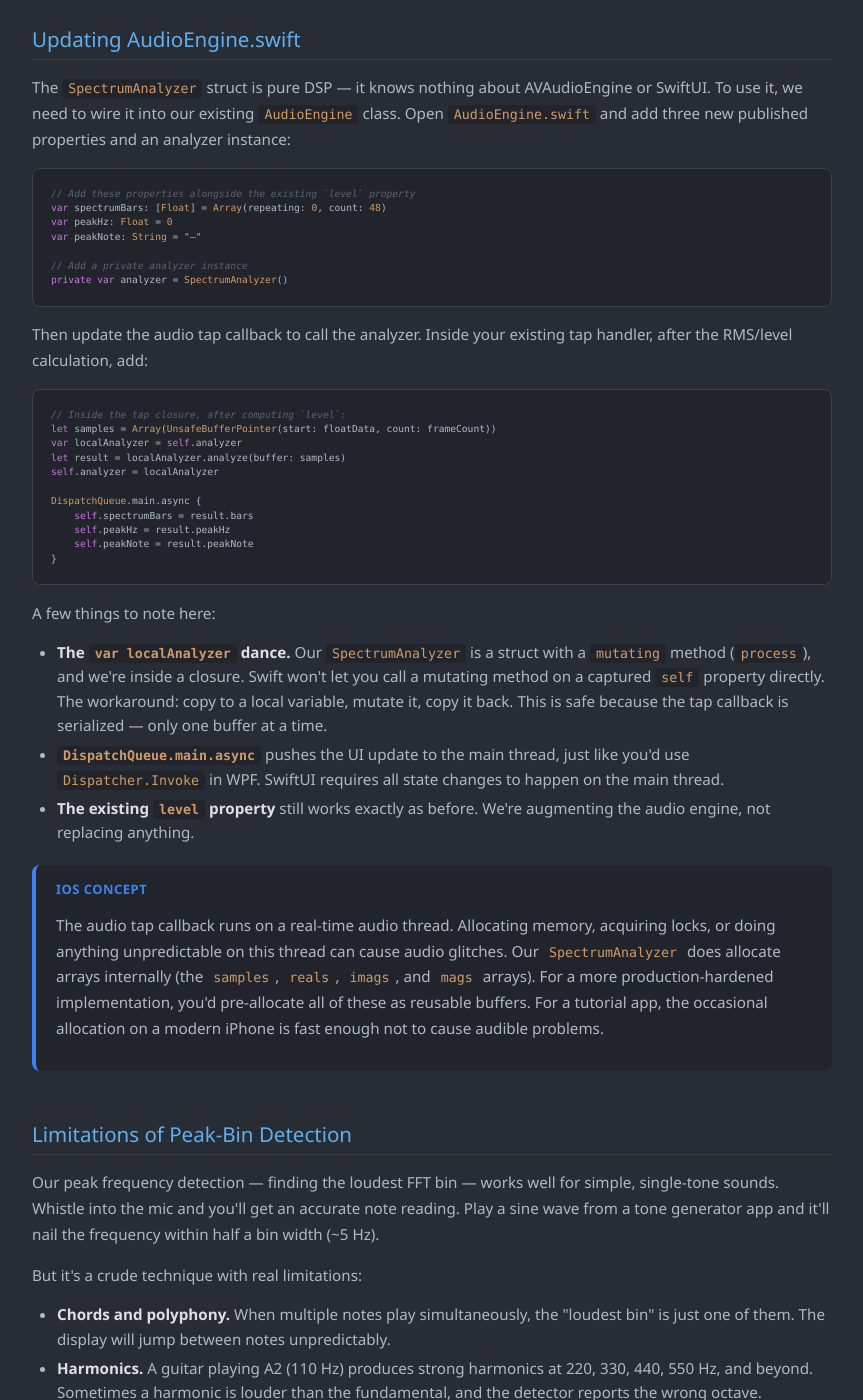
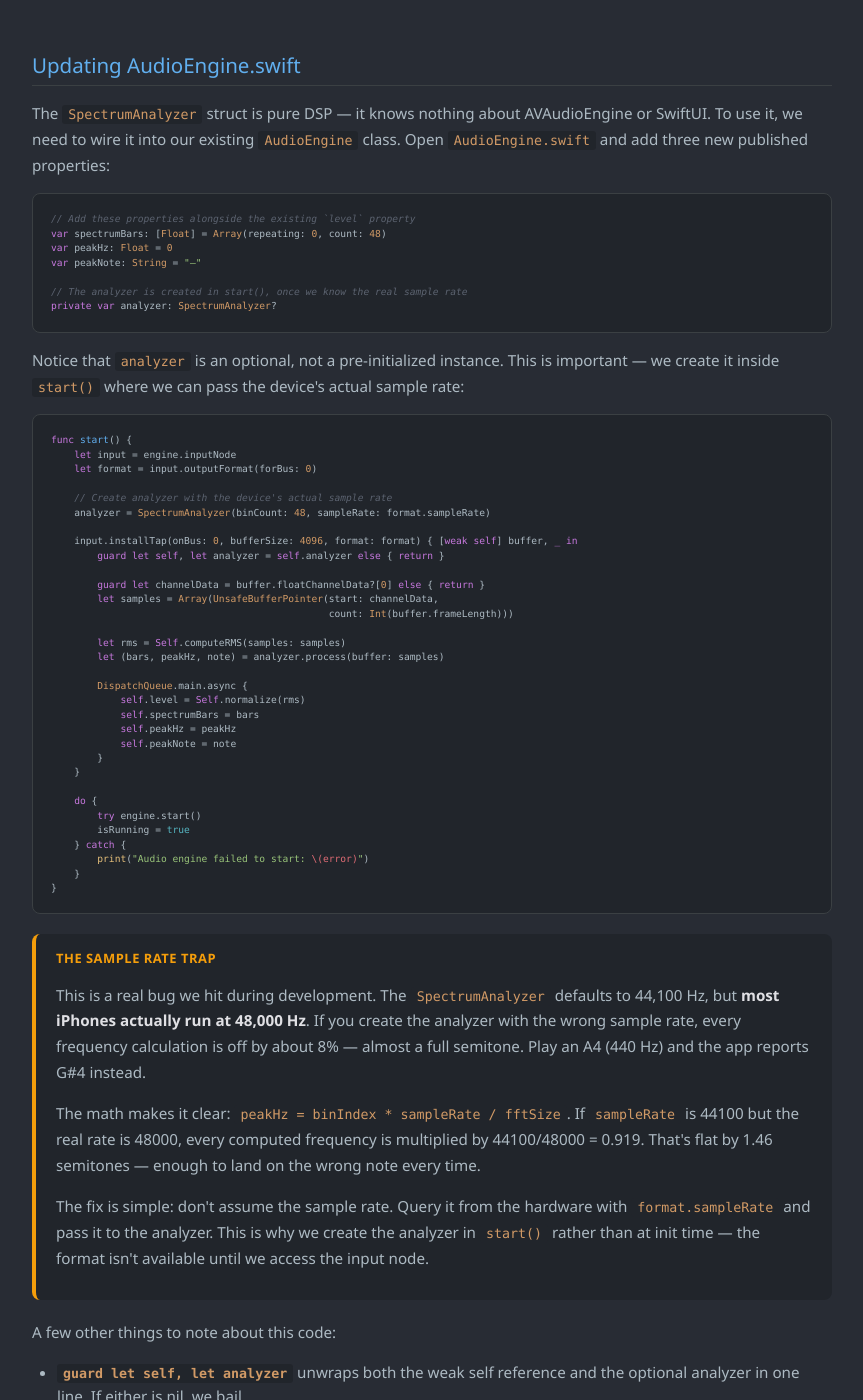
Before and after one commit to bojordan/bojordan.github.io, a Jekyll site: the page built from projects/spectrum-analyzer/tutorial/section06.html, in a window 1280 px wide and 1400 px high, scrolled down 8302 px. Shown: the whole window, without its empty margins (208-1071 px from the left). Built offline with Jekyll 4.4.1, drawn with Linux system fonts in a browser that asks for light colours; nearby versions of some CDN libraries; some of the changed text lies outside the part shown.

Commit message:
Update with bugfix for note id

```diff
--- a/projects/spectrum-analyzer/tutorial/section06.html
+++ b/projects/spectrum-analyzer/tutorial/section06.html
@@ -49,7 +49,7 @@ struct SpectrumAnalyzer {
 
         <h3 id="public-configuration">Public Configuration</h3>
 
-        <p><code>binCount</code> is the number of bars in our display &mdash; 48 by default. That's enough to show meaningful frequency detail without making each bar too thin on a phone screen. <code>sampleRate</code> matches the audio engine's rate (44,100 Hz is the iOS default). <code>fftSize</code> is 4096 &mdash; the sweet spot we discussed in Section 5.</p>
+        <p><code>binCount</code> is the number of bars in our display &mdash; 48 by default. That's enough to show meaningful frequency detail without making each bar too thin on a phone screen. <code>sampleRate</code> must match the audio hardware's actual rate &mdash; the default of 44,100 Hz is a placeholder; we'll pass the real value from AudioEngine when we wire things together. <code>fftSize</code> is 4096 &mdash; the sweet spot we discussed in Section 5.</p>
 
         <p><code>halfSize</code> is <code>fftSize / 2</code> (2048). We'll use this everywhere &mdash; it's the number of frequency bins the FFT produces.</p>
 
@@ -297,34 +297,62 @@ mutating func analyze(buffer: [Float]) -&gt; AnalysisResult {
         <h2 id="updating-audio-engine">Updating AudioEngine.swift</h2>
         <!-- ============================================================ -->
 
-        <p>The <code>SpectrumAnalyzer</code> struct is pure DSP &mdash; it knows nothing about AVAudioEngine or SwiftUI. To use it, we need to wire it into our existing <code>AudioEngine</code> class. Open <code>AudioEngine.swift</code> and add three new published properties and an analyzer instance:</p>
+        <p>The <code>SpectrumAnalyzer</code> struct is pure DSP &mdash; it knows nothing about AVAudioEngine or SwiftUI. To use it, we need to wire it into our existing <code>AudioEngine</code> class. Open <code>AudioEngine.swift</code> and add three new published properties:</p>
 
         <pre><code class="language-swift">// Add these properties alongside the existing `level` property
 var spectrumBars: [Float] = Array(repeating: 0, count: 48)
 var peakHz: Float = 0
 var peakNote: String = "—"
 
-// Add a private analyzer instance
-private var analyzer = SpectrumAnalyzer()</code></pre>
+// The analyzer is created in start(), once we know the real sample rate
+private var analyzer: SpectrumAnalyzer?</code></pre>
 
-        <p>Then update the audio tap callback to call the analyzer. Inside your existing tap handler, after the RMS/level calculation, add:</p>
+        <p>Notice that <code>analyzer</code> is an optional, not a pre-initialized instance. This is important &mdash; we create it inside <code>start()</code> where we can pass the device's actual sample rate:</p>
 
-        <pre><code class="language-swift">// Inside the tap closure, after computing `level`:
-let samples = Array(UnsafeBufferPointer(start: floatData, count: frameCount))
-var localAnalyzer = self.analyzer
-let result = localAnalyzer.analyze(buffer: samples)
-self.analyzer = localAnalyzer
+        <pre><code class="language-swift">func start() {
+    let input = engine.inputNode
+    let format = input.outputFormat(forBus: 0)
 
-DispatchQueue.main.async {
-    self.spectrumBars = result.bars
-    self.peakHz = result.peakHz
-    self.peakNote = result.peakNote
+    // Create analyzer with the device's actual sample rate
+    analyzer = SpectrumAnalyzer(binCount: 48, sampleRate: format.sampleRate)
+
+    input.installTap(onBus: 0, bufferSize: 4096, format: format) { [weak self] buffer, _ in
+        guard let self, let analyzer = self.analyzer else { return }
+
+        guard let channelData = buffer.floatChannelData?[0] else { return }
+        let samples = Array(UnsafeBufferPointer(start: channelData,
+                                                count: Int(buffer.frameLength)))
+
+        let rms = Self.computeRMS(samples: samples)
+        let (bars, peakHz, note) = analyzer.process(buffer: samples)
+
+        DispatchQueue.main.async {
+            self.level = Self.normalize(rms)
+            self.spectrumBars = bars
+            self.peakHz = peakHz
+            self.peakNote = note
+        }
+    }
+
+    do {
+        try engine.start()
+        isRunning = true
+    } catch {
+        print("Audio engine failed to start: \(error)")
+    }
 }</code></pre>
 
-        <p>A few things to note here:</p>
+        <div class="callout callout-dsp">
+            <div class="callout-title">The Sample Rate Trap</div>
+            <p>This is a real bug we hit during development. The <code>SpectrumAnalyzer</code> defaults to 44,100 Hz, but <strong>most iPhones actually run at 48,000 Hz</strong>. If you create the analyzer with the wrong sample rate, every frequency calculation is off by about 8% &mdash; almost a full semitone. Play an A4 (440 Hz) and the app reports G#4 instead.</p>
+            <p>The math makes it clear: <code>peakHz = binIndex * sampleRate / fftSize</code>. If <code>sampleRate</code> is 44100 but the real rate is 48000, every computed frequency is multiplied by 44100/48000 = 0.919. That's flat by 1.46 semitones &mdash; enough to land on the wrong note every time.</p>
+            <p>The fix is simple: don't assume the sample rate. Query it from the hardware with <code>format.sampleRate</code> and pass it to the analyzer. This is why we create the analyzer in <code>start()</code> rather than at init time &mdash; the format isn't available until we access the input node.</p>
+        </div>
+
+        <p>A few other things to note about this code:</p>
 
         <ul>
-            <li><strong>The <code>var localAnalyzer</code> dance.</strong> Our <code>SpectrumAnalyzer</code> is a struct with a <code>mutating</code> method (<code>process</code>), and we're inside a closure. Swift won't let you call a mutating method on a captured <code>self</code> property directly. The workaround: copy to a local variable, mutate it, copy it back. This is safe because the tap callback is serialized &mdash; only one buffer at a time.</li>
+            <li><strong><code>guard let self, let analyzer</code></strong> unwraps both the weak self reference and the optional analyzer in one line. If either is nil, we bail.</li>
             <li><strong><code>DispatchQueue.main.async</code></strong> pushes the UI update to the main thread, just like you'd use <code>Dispatcher.Invoke</code> in WPF. SwiftUI requires all state changes to happen on the main thread.</li>
             <li><strong>The existing <code>level</code> property</strong> still works exactly as before. We're augmenting the audio engine, not replacing anything.</li>
         </ul>
```
Also changed, not shown: projects/spectrum-analyzer/tutorial/section08.html (+11 -7 lines), projects/spectrum-analyzer/tutorial/section10.html (+6 -3 lines).
